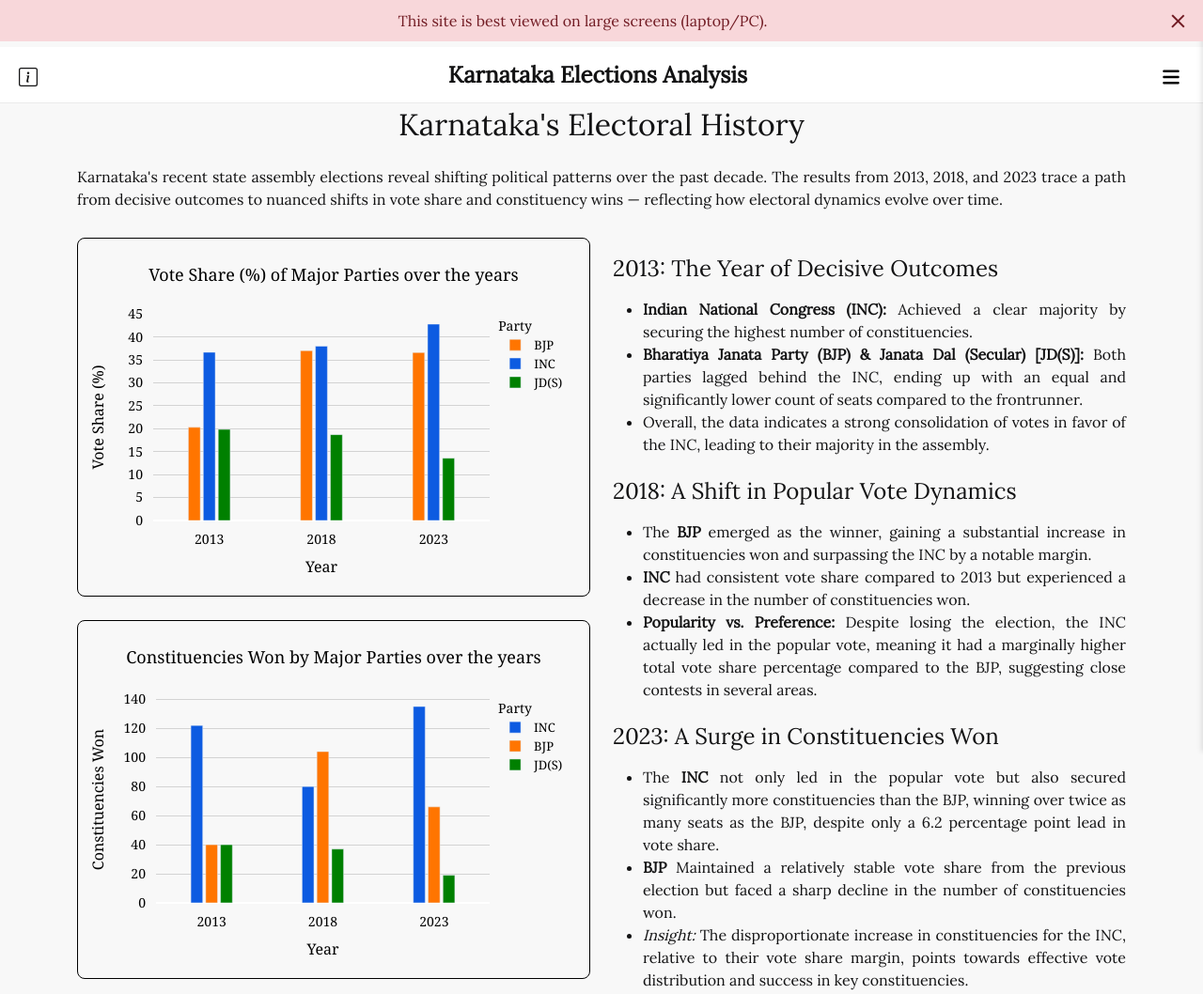
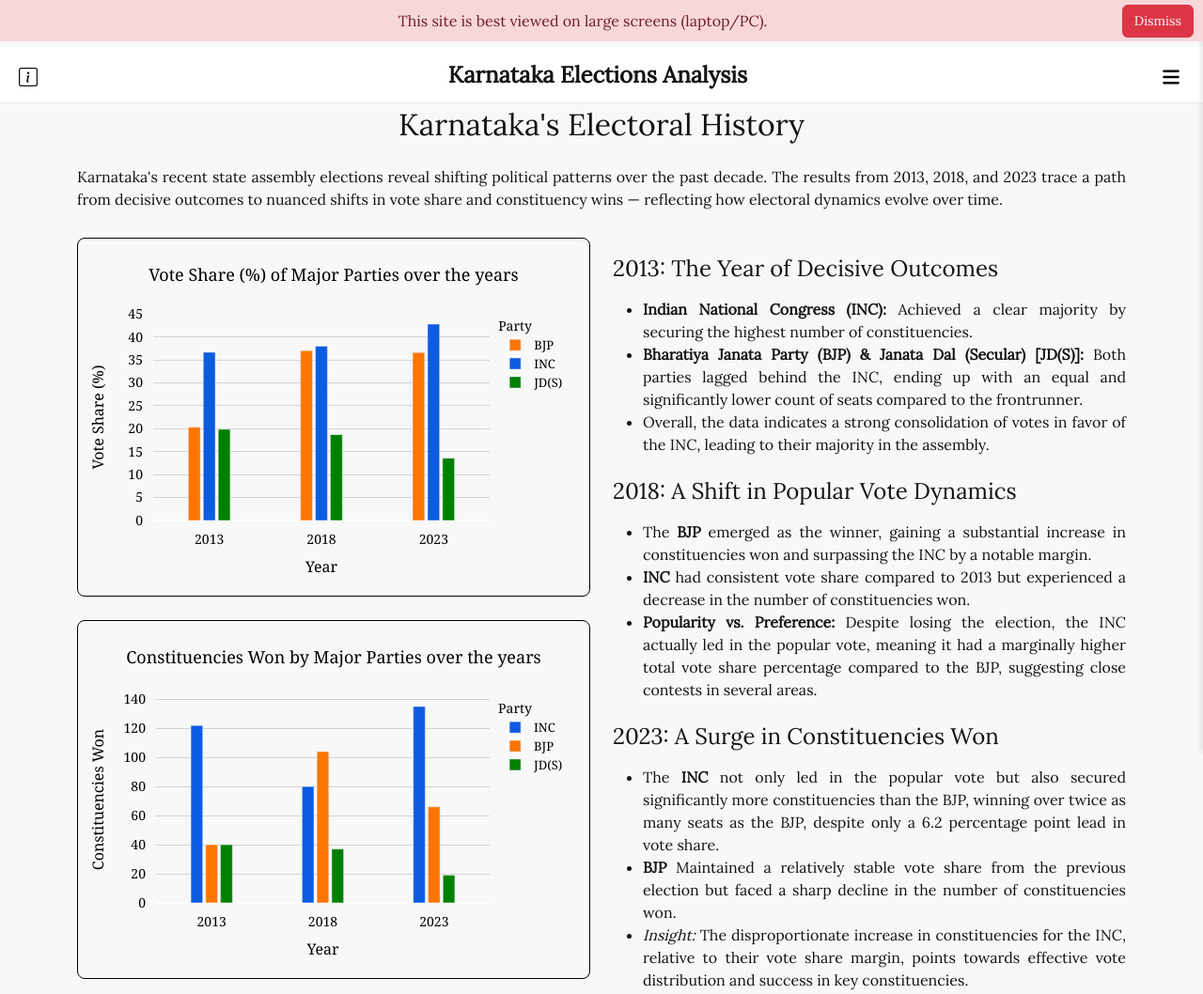
Before and after one commit to joshiaditya0511/karnataka-election-analysis, a plain HTML site: page Website/index.html in a window 1280 px wide. Shown: the top 1058 px of the page at 94% size. Drawn offline with nearby package versions, Linux system fonts and the light colour scheme; a script that the page names is missing.

Commit message:
Minor changes

```diff
--- a/Website/css/styles.css
+++ b/Website/css/styles.css
@@ -35,11 +35,11 @@ body {
 .close-notification-btn {
   position: absolute;
   right: 10px;
-  top: -8px;
-  background: none;
-  border: none;
-  font-size: 40px;
-  color: #721c24;
+  top: 5px;
+  /* background: none; */
+  /* border: none; */
+  font-size: 14px;
+  /* color: #721c24; */
   cursor: pointer;
 }
 
--- a/Website/index.html
+++ b/Website/index.html
@@ -43,7 +43,7 @@
   <!-- Notification Strip -->
   <div id="notification-strip" class="notification-strip">
     <p>This site is best viewed on large screens (laptop/PC).</p>
-    <button id="close-notification" class="close-notification-btn">&times;</button>
+    <button id="close-notification" class="btn btn-danger close-notification-btn">Dismiss</button>
   </div>
 
   <!-- Navbar -->
--- a/Website/js/scripts.js
+++ b/Website/js/scripts.js
@@ -245,6 +245,10 @@ function loadTable(id, path, fontSize = '0.8rem') {
 
 document.addEventListener('DOMContentLoaded', function () {
 
+  // Toggle Sidebar
+  // sidebar.classList.toggle('sidebar-active');
+
+
   notificationStrip();
   tableOfContents();
 
```
Also changed, not shown: 1 other file. Lines whose indentation alone changed are shown as unchanged.
